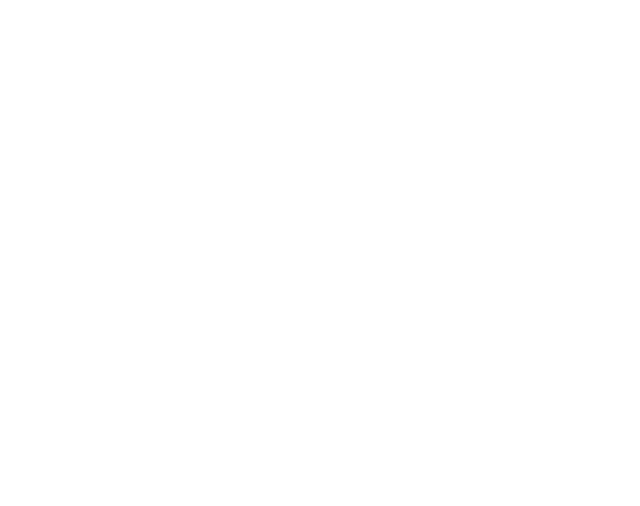
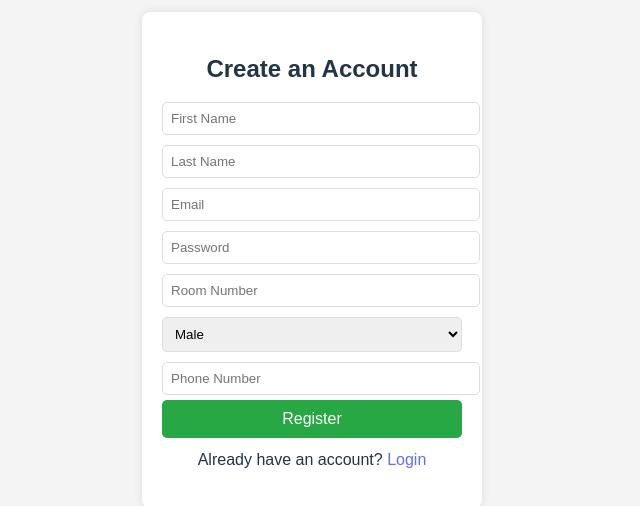
Before and after one commit to Adedeji-Kehinde/GHR, a React (Vite) app in the folder ghr-frontend/: page /register in a window 1280 px wide. Before the commit this address had no page. Shown: the part 172-678 px from the top of the page, without its empty margins (328-968 px from the left). Built offline with nearby package versions, Linux system fonts and the light colour scheme.

Commit message:
deploying the Register Page

```diff
--- a/ghr-frontend/src/App.jsx
+++ b/ghr-frontend/src/App.jsx
@@ -1,23 +1,38 @@
 import { useState } from 'react'
-import reactLogo from './assets/react.svg'
-import viteLogo from '/vite.svg'
 import './App.css'
 import { BrowserRouter as Router, Routes, Route } from "react-router-dom";
 import Login from "./pages/Login";
+import Register from "./pages/Register";
 import Home from "./pages/Home";
+import "./styles.css"; // Import the styles
 
 function App() {
-  const [count, setCount] = useState(0)
-
   return (
     <>
-      <Router>
-        <Routes>
-          <Route path="/" element={<Login />} />
-          <Route path="/login" element={<Login />} />
-          <Route path="/home" element={<Home />} />
-        </Routes>
-      </Router>
+    <Router>
+      <Routes>
+
+        <Route
+          path="/"
+          element={<Login />}
+        />
+
+        <Route
+          path="/login"
+          element={<Login />}
+        />
+
+        <Route
+          path="/register"
+          element={<Register />}
+        />
+
+        <Route
+          path="/home"
+          element={<Home />}
+        />
+      </Routes>
+    </Router>
     </>
   )
 }
--- a/ghr-frontend/src/pages/Login.jsx
+++ b/ghr-frontend/src/pages/Login.jsx
@@ -1,5 +1,5 @@
 import { useState } from "react";
-import { useNavigate } from "react-router-dom";
+import { useNavigate, Link } from "react-router-dom";
 import axios from "axios";
 
 const Login = () => {
@@ -28,31 +28,41 @@
   };
 
   return (
-    <div className="flex justify-center items-center h-screen">
-      <div className="p-6 bg-white shadow-lg rounded-lg">
-        <h2 className="text-xl font-bold mb-4">Login</h2>
-        {error && <p className="text-red-500">{error}</p>}
+    <div className="container">
+      <div className="box">
+        <h2>Login</h2>
+
+        {error && <p className="error">{error}</p>}
+
         <form onSubmit={handleLogin}>
+
           <input
             type="email"
             placeholder="Email"
-            className="border p-2 w-full mb-3"
             value={email}
             onChange={(e) => setEmail(e.target.value)}
             required
           />
+
           <input
             type="password"
             placeholder="Password"
-            className="border p-2 w-full mb-3"
             value={password}
             onChange={(e) => setPassword(e.target.value)}
             required
           />
-          <button type="submit" className="bg-blue-500 text-white px-4 py-2 w-full">
+
+          <button type="submit">
             Login
           </button>
+
         </form>
+
+        <p>
+          Don't have an account?
+          <Link to="/register"> Create Account </Link>
+        </p>
+
       </div>
     </div>
   );
--- /dev/null
+++ b/ghr-frontend/src/pages/Register.jsx
@@ -0,0 +1,142 @@
+import { useState } from "react";
+import { useNavigate, Link } from "react-router-dom";
+import axios from "axios";
+
+const Register = () => {
+  const [formData, setFormData] = useState({
+    name: "",
+    lastName: "",
+    email: "",
+    password: "",
+    roomNumber: "",
+    gender: "Male",
+    phone: "",
+  });
+
+  const [error, setError] = useState("");
+  const [success, setSuccess] = useState("");
+  const navigate = useNavigate();
+
+  const API_URL = import.meta.env.VITE_API_BASE_URL;
+
+  const handleChange = (e) => {
+    setFormData({
+      ...formData,
+      [e.target.name]: e.target.value,
+    });
+  };
+
+  const handleRegister = async (e) => {
+    e.preventDefault();
+    setError("");
+    setSuccess("");
+
+    try {
+      const response = await axios.post(`${API_URL}/api/auth/register`, formData);
+
+      setSuccess("Account created successfully! Redirecting to login...");
+      setTimeout(() => navigate("/login"), 2000); // Redirect after 2 seconds
+    } catch (err) {
+      setError(err.response?.data?.error || "Registration failed");
+    }
+  };
+
+  return (
+    <div className="container">
+      <div className="box">
+        <h2>Create an Account</h2>
+
+        {error && <p className="error">{error}</p>}
+        {success && <p className="success">{success}</p>}
+
+        <form onSubmit={handleRegister}>
+
+          <input
+            type="text"
+            name="name"
+            placeholder="First Name"
+            value={formData.name}
+            onChange={handleChange}
+            required
+          />
+
+          <input
+            type="text"
+            name="lastName"
+            placeholder="Last Name"
+            value={formData.lastName}
+            onChange={handleChange}
+            required
+          />
+
+          <input
+            type="email"
+            name="email"
+            placeholder="Email"
+            value={formData.email}
+            onChange={handleChange}
+            required
+          />
+
+          <input
+            type="password"
+            name="password"
+            placeholder="Password"
+            value={formData.password}
+            onChange={handleChange}
+            required
+          />
+
+          <input
+            type="text"
+            name="roomNumber"
+            placeholder="Room Number"
+            value={formData.roomNumber}
+            onChange={handleChange}
+            required
+          />
+
+          <select
+            name="gender"
+            value={formData.gender}
+            onChange={handleChange}
+          >
+            <option value="Male">
+              Male
+            </option>
+
+            <option value="Female">
+              Female
+            </option>
+
+            <option value="Other">
+              Other
+            </option>
+          </select>
+
+          <input
+            type="text"
+            name="phone"
+            placeholder="Phone Number"
+            value={formData.phone}
+            onChange={handleChange}
+            required
+          />
+
+          <button type="submit">
+            Register
+          </button>
+
+        </form>
+
+        <p>
+          Already have an account?
+          <Link to="/login"> Login </Link>
+        </p>
+
+      </div>
+    </div>
+  );
+};
+
+export default Register;
--- /dev/null
+++ b/ghr-frontend/src/styles.css
@@ -0,0 +1,62 @@
+body {
+    font-family: Arial, sans-serif;
+    background-color: #f4f4f4;
+    margin: 0;
+    padding: 0;
+  }
+
+  .container {
+    display: flex;
+    justify-content: center;
+    align-items: center;
+    height: 100vh;
+  }
+
+  .box {
+    background: white;
+    padding: 20px;
+    border-radius: 8px;
+    box-shadow: 0px 0px 10px rgba(0, 0, 0, 0.1);
+    width: 300px;
+    text-align: center;
+  }
+
+  h2 {
+    margin-bottom: 10px;
+  }
+
+  input, select {
+    width: 100%;
+    padding: 8px;
+    margin: 5px 0;
+    border: 1px solid #ddd;
+    border-radius: 5px;
+  }
+
+  button {
+    width: 100%;
+    padding: 10px;
+    background-color: #28a745;
+    color: white;
+    border: none;
+    border-radius: 5px;
+    cursor: pointer;
+  }
+
+  button:hover {
+    background-color: #218838;
+  }
+
+  p {
+    margin-top: 10px;
+  }
+
+  .error {
+    color: red;
+    font-size: 14px;
+  }
+
+  .success {
+    color: green;
+    font-size: 14px;
+  }
```
